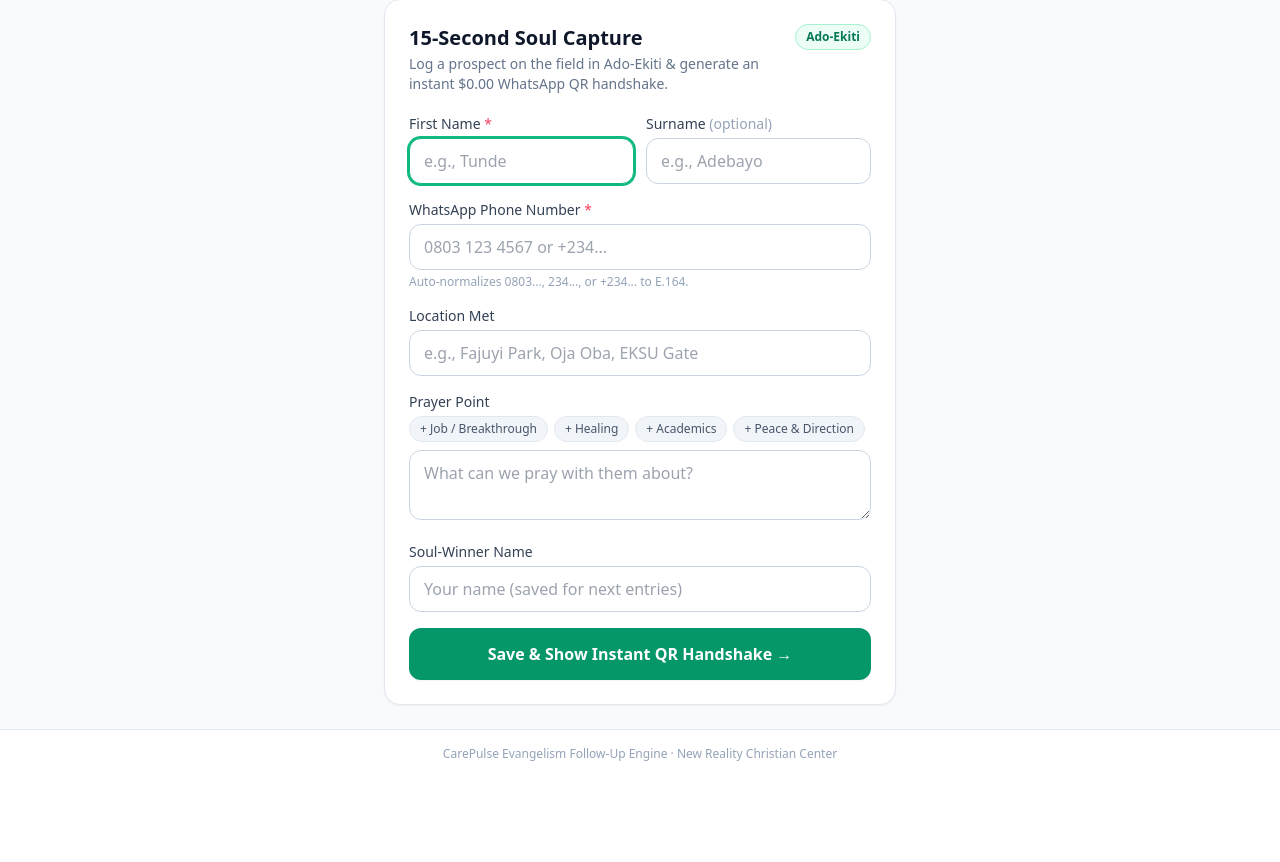
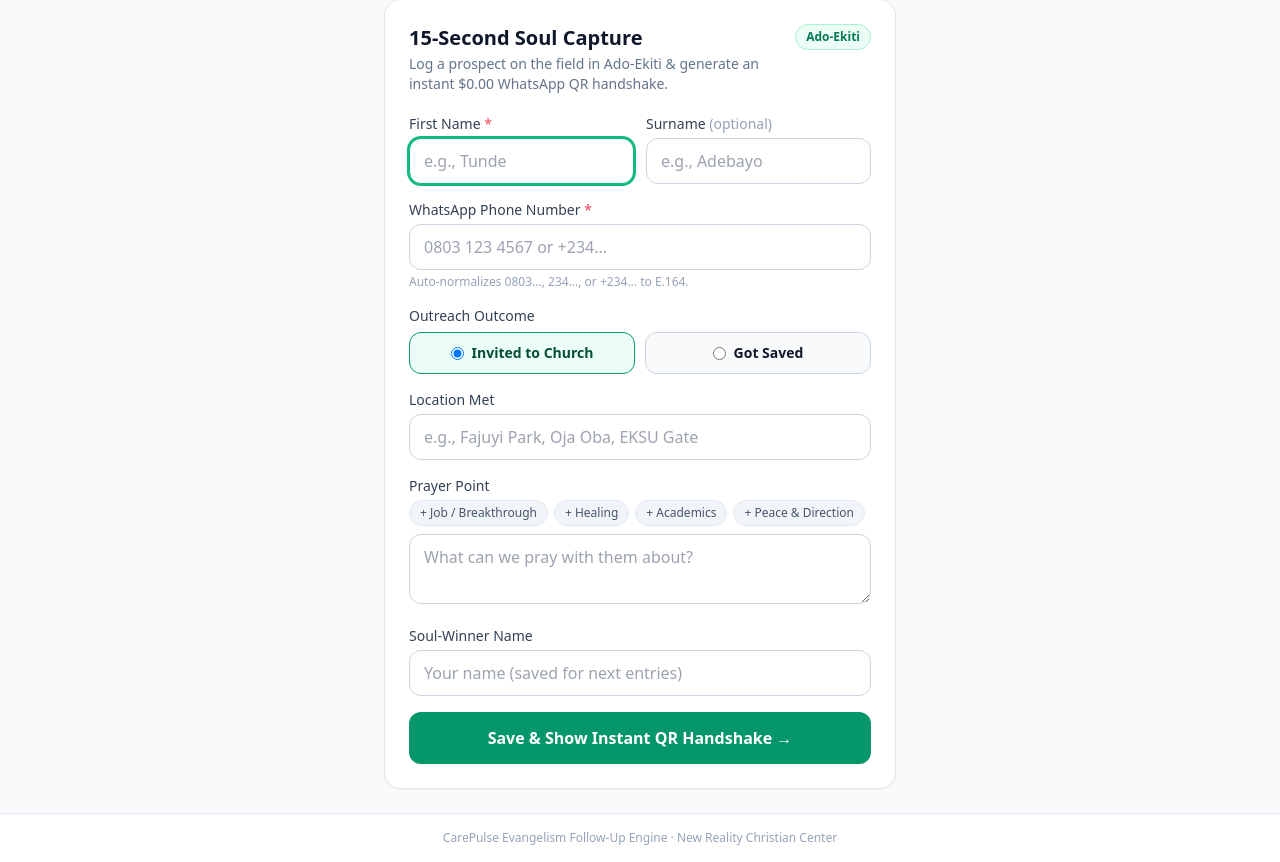
Before and after one commit to Loreinspired/carepulse-nrcc, a Django app: page / in a window 1280 px wide. Shown: the part 128-990 px from the top of the page. Before the commit the page ends 889 px from the top, so only its background shows below. Run offline with Django 5.2, Linux system fonts and the light colour scheme; parts of the project's set-up code (start-up, migrations or seed data) failed here and were passed over; some libraries are stand-ins or nearby versions.

Commit message:
Add Invited to Church vs Got Saved outcome for QR handshake and drip copy

```diff
--- a/outreach/forms.py
+++ b/outreach/forms.py
@@ -37,6 +37,12 @@ class FieldCaptureForm(forms.Form):
                 "autocomplete": "tel",
             }
         ),
+    )
+    outreach_outcome = forms.ChoiceField(
+        choices=OutreachContact.OutreachOutcome.choices,
+        initial=OutreachContact.OutreachOutcome.INVITED,
+        required=False,
+        widget=forms.RadioSelect,
     )
     location_met = forms.CharField(
         max_length=150,
--- a/outreach/services.py
+++ b/outreach/services.py
@@ -241,9 +241,18 @@ def build_step_message_content(contact: OutreachContact, step: int) -> dict[str,
         prayer_snippet = f'\n\nWe are standing in faith with you on your prayer request: "{contact.prayer_point}".'
 
     if step == 1:
+        if contact.outreach_outcome == OutreachContact.OutreachOutcome.GOT_SAVED:
+            intro = (
+                f"Congratulations {name} on giving your life to Christ around {location}! "
+                f"Heaven rejoices with you, and we are thrilled to welcome you into the {church} family."
+            )
+        else:
+            intro = (
+                f"Peace and grace to you, {name}! It was such a blessing inviting you to church around {location}. "
+                f"We would love to welcome you into the {church} family."
+            )
         body = (
-            f"Peace and grace to you, {name}! It was such a blessing meeting you around {location}. "
-            f"Welcome to the {church} family.{prayer_snippet}\n\n"
+            f"{intro}{prayer_snippet}\n\n"
             f"Tap below or use your personal care card anytime:\n{rsvp_url}"
         )
         buttons = [
@@ -294,17 +303,27 @@ def build_manual_wame_url(contact: OutreachContact, step: int | None = None) ->
     return build_wa_me_url(contact.phone_e164, content["body"])
 
 
-def build_field_handshake_url(contact: OutreachContact) -> tuple[str, str]:
+def build_field_handshake_url(
+    contact: OutreachContact,
+    outcome_override: str | None = None,
+) -> tuple[str, str]:
     """
     Build the Instant Field QR / wa.me Inbound Handshake link.
     When the prospect scans this QR code in the field, they send a pre-filled
     message TO the church WhatsApp number, opening a $0.00 24h window immediately.
     """
     location = contact.location_met or "Ado-Ekiti"
-    prefill = (
-        f"Hi {settings.CHURCH_SHORT_NAME}! I'm {contact.first_name} "
-        f"(met around {location}). Please connect with me and pray with me!"
-    )
+    outcome = outcome_override or contact.outreach_outcome
+    if outcome == OutreachContact.OutreachOutcome.GOT_SAVED:
+        prefill = (
+            f"Hi {settings.CHURCH_SHORT_NAME}! I'm {contact.first_name}, I just got saved "
+            f"around {location}. Please connect with me and pray with me!"
+        )
+    else:
+        prefill = (
+            f"Hi {settings.CHURCH_SHORT_NAME}! I'm {contact.first_name}, I was invited to church "
+            f"around {location}. Please connect with me and pray with me!"
+        )
     url = build_wa_me_url(settings.CHURCH_WHATSAPP_NUMBER, prefill)
     return url, prefill
 
--- a/outreach/templates/outreach/field_capture.html
+++ b/outreach/templates/outreach/field_capture.html
@@ -63,6 +63,26 @@
         {% if form.phone.errors %}
           <p class="text-xs text-rose-600 mt-1 font-medium">{{ form.phone.errors.0 }}</p>
         {% endif %}
+      </div>
+
+      <div>
+        <label class="block text-sm font-medium text-slate-700 mb-1.5">
+          Outreach Outcome
+        </label>
+        <div class="grid grid-cols-2 gap-2.5">
+          <label class="flex items-center justify-center gap-2 p-2.5 rounded-xl border border-slate-300 bg-slate-50 has-[:checked]:border-emerald-600 has-[:checked]:bg-emerald-50 has-[:checked]:text-emerald-900 cursor-pointer text-sm font-semibold transition">
+            <input type="radio" name="outreach_outcome" value="INVITED"
+                   {% if form.outreach_outcome.value != 'GOT_SAVED' %}checked{% endif %}
+                   class="text-emerald-600 focus:ring-emerald-500" />
+            <span>Invited to Church</span>
+          </label>
+          <label class="flex items-center justify-center gap-2 p-2.5 rounded-xl border border-slate-300 bg-slate-50 has-[:checked]:border-amber-600 has-[:checked]:bg-amber-50 has-[:checked]:text-amber-900 cursor-pointer text-sm font-semibold transition">
+            <input type="radio" name="outreach_outcome" value="GOT_SAVED"
+                   {% if form.outreach_outcome.value == 'GOT_SAVED' %}checked{% endif %}
+                   class="text-amber-600 focus:ring-amber-500" />
+            <span>Got Saved</span>
+          </label>
+        </div>
       </div>
 
       <div>
--- a/outreach/views.py
+++ b/outreach/views.py
@@ -111,6 +111,8 @@ def field_capture_view(request):
             # Give a 2-minute grace window for on-the-spot Field QR Handshake
             next_send = timezone.now() + timedelta(minutes=2)
 
+            outcome = cd.get("outreach_outcome") or OutreachContact.OutreachOutcome.INVITED
+
             contact, created = OutreachContact.objects.get_or_create(
                 phone_e164=phone_e164,
                 defaults={
@@ -118,6 +120,7 @@ def field_capture_view(request):
                     "last_name": cd.get("last_name", "").strip(),
                     "phone_raw": request.POST.get("phone", "").strip()[:32],
                     "wa_id": e164_to_wa_id(phone_e164),
+                    "outreach_outcome": outcome,
                     "location_met": cd.get("location_met", "").strip(),
                     "prayer_point": cd.get("prayer_point", "").strip(),
                     "soul_winner_name": soul_winner,
@@ -128,18 +131,30 @@ def field_capture_view(request):
                 },
             )
             if not created:
+                contact.outreach_outcome = outcome
                 if cd.get("location_met"):
                     contact.location_met = cd["location_met"].strip()
                 if cd.get("prayer_point"):
                     contact.prayer_point = cd["prayer_point"].strip()
                 if soul_winner:
                     contact.soul_winner_name = soul_winner
-                contact.save(update_fields=["location_met", "prayer_point", "soul_winner_name", "updated_at"])
+                contact.save(
+                    update_fields=[
+                        "outreach_outcome",
+                        "location_met",
+                        "prayer_point",
+                        "soul_winner_name",
+                        "updated_at",
+                    ]
+                )
 
             return redirect("outreach:field_qr_handshake", pk=contact.pk)
     else:
         form = FieldCaptureForm(
-            initial={"soul_winner_name": request.session.get("soul_winner_name", "")}
+            initial={
+                "soul_winner_name": request.session.get("soul_winner_name", ""),
+                "outreach_outcome": OutreachContact.OutreachOutcome.INVITED,
+            }
         )
 
     return render(request, "outreach/field_capture.html", {"form": form})
@@ -149,6 +164,14 @@ def field_capture_view(request):
 def field_qr_handshake_view(request, pk: int):
     """Instant Field QR / wa.me Inbound Handshake screen after logging a prospect."""
     contact = get_object_or_404(OutreachContact, pk=pk)
+    requested_outcome = request.GET.get("outcome")
+    if requested_outcome in {
+        OutreachContact.OutreachOutcome.INVITED,
+        OutreachContact.OutreachOutcome.GOT_SAVED,
+    } and requested_outcome != contact.outreach_outcome:
+        contact.outreach_outcome = requested_outcome
+        contact.save(update_fields=["outreach_outcome", "updated_at"])
+
     base_url = request.build_absolute_uri("/").rstrip("/")
     handshake_url, prefill_text = build_field_handshake_url(contact)
     qr_svg = generate_qr_svg(handshake_url)
```
Also changed, not shown: outreach/models.py (+10 -0 lines), outreach/templates/outreach/field_qr_handshake.html (+11 -0 lines), outreach/templates/outreach/partials/contact_card.html (+9 -0 lines), outreach/tests/test_views.py (+8 -0 lines), outreach/migrations/0002_outreachcontact_outreach_outcome.py (added).
